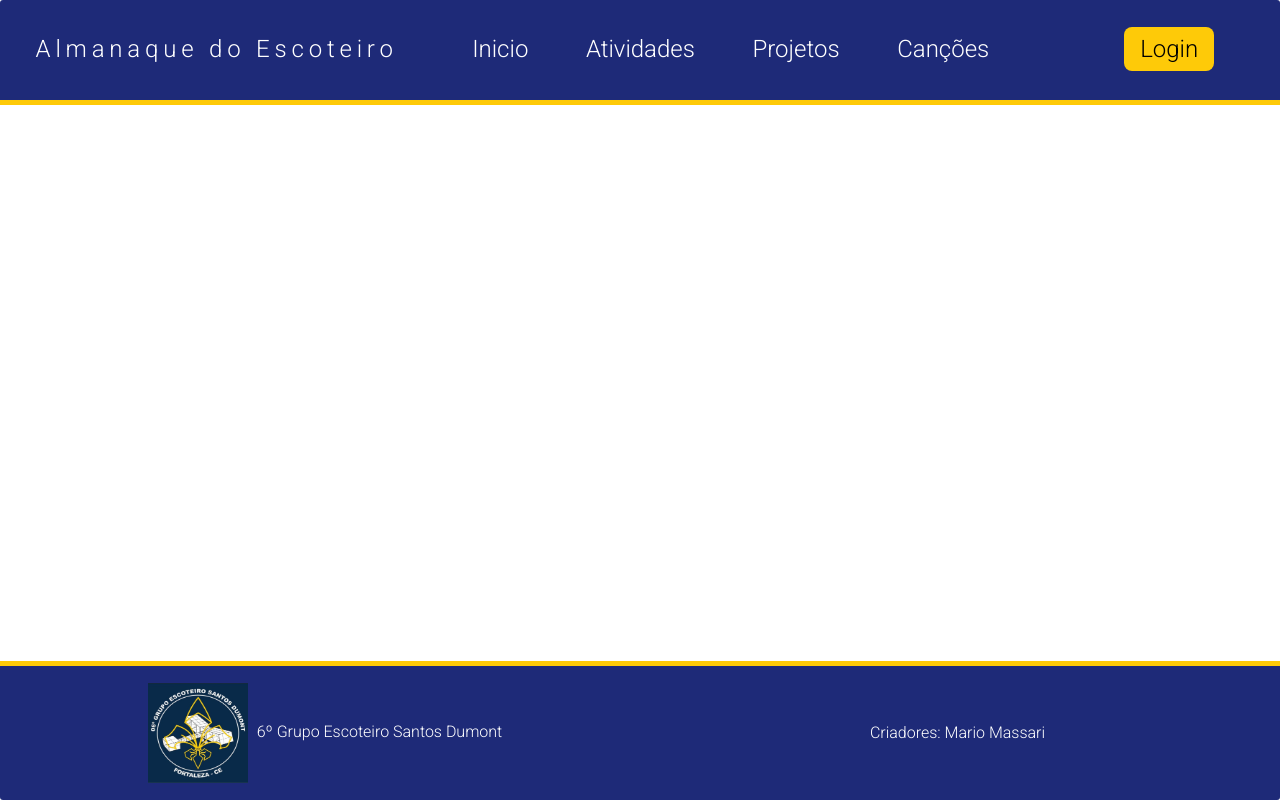
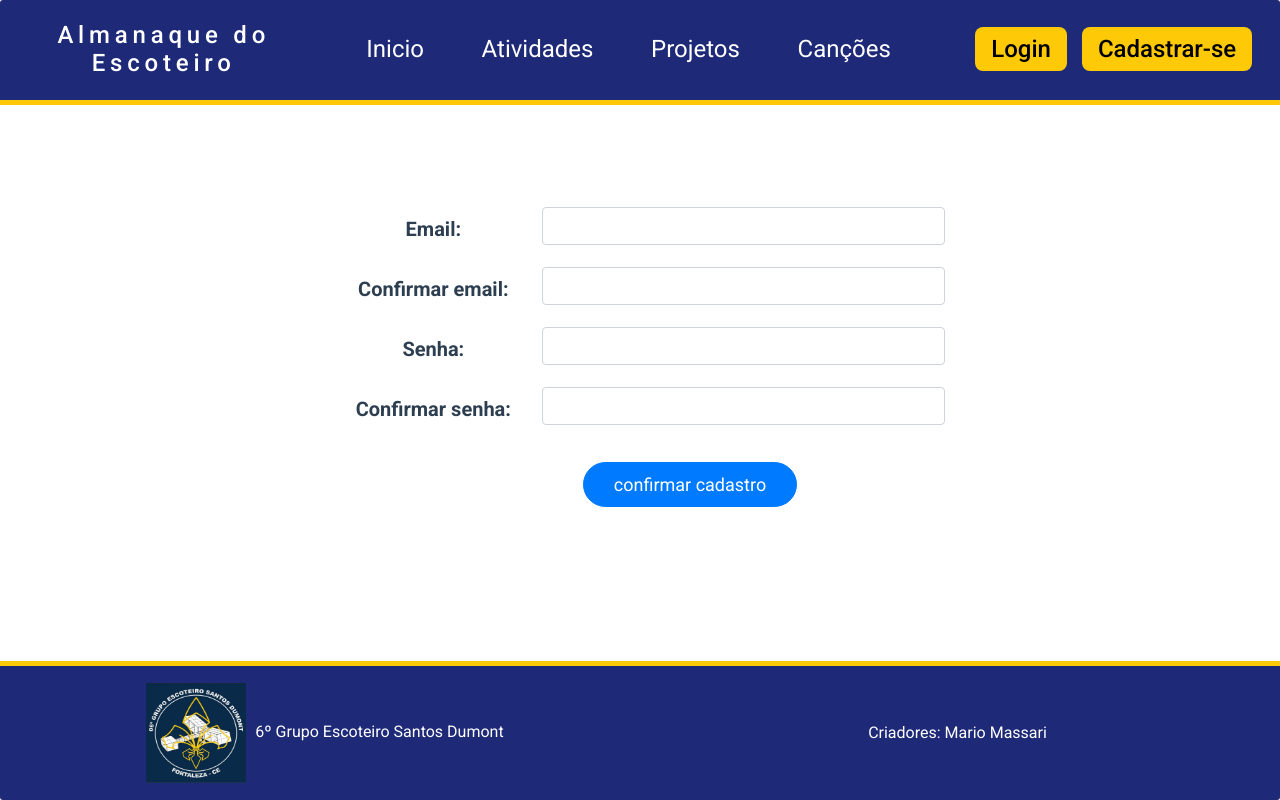
Before and after one commit to mario3920/Ibproject, a Vue app: page /castrar-se in a window 1280 px wide. Built offline with nearby package versions, Linux system fonts and the light colour scheme.

Commit message:
criacao do register

```diff
--- a/src/components/FooterLayout.vue
+++ b/src/components/FooterLayout.vue
@@ -1,6 +1,6 @@
 <template>
     <b-card-footer id="rodape">
-        <b-row>
+        <b-row >
             <b-col sm="6" align-self="center">
                 <div id="GeInfo">
                     <img src="../assets/logoGE.jpg" alt=""/>
--- a/src/components/HeaderLayout.vue
+++ b/src/components/HeaderLayout.vue
@@ -2,7 +2,7 @@
   <b-card-header id="cabecalho" slot>
     <b-row>
       <!-- logo space -->
-      <b-col sm="4" align-self="center">
+      <b-col sm="3" align-self="center">
         <span id="titulo">Almanaque do Escoteiro</span>
       </b-col>
 
@@ -17,8 +17,11 @@
       </b-col>
 
       <!--login button space -->
-      <b-col sm="2" align-self="center">
+      <b-col sm="3" align-self="center">
+
         <router-link id="login" to="/login">Login</router-link>
+
+        <router-link id="login2" to="/castrar-se" >Cadastrar-se</router-link>
       </b-col>
     </b-row>
   </b-card-header>
@@ -60,4 +63,14 @@ export default {};
   border-radius: 8px;
   padding: 0.5rem 1rem 0.5rem 1rem;
 }
+#login2{
+  color: black;
+  font-weight: 500;
+  background-color: #feca08;
+  border: 0;
+  border-radius: 8px;
+  padding: 0.5rem 1rem 0.5rem 1rem;
+  margin-left: 15px;
+  margin-right: 5px;
+}
 </style>
--- a/src/router/index.js
+++ b/src/router/index.js
@@ -39,6 +39,13 @@ const routes = [
 
     component: () =>
     import("../views/Login.vue")
+  },
+  {
+    path: "/castrar-se",
+    name: "Register",
+
+    component: () =>
+    import("../views/Register.vue")
   }
 ];
 
--- a/src/views/Home.vue
+++ b/src/views/Home.vue
@@ -1,14 +1,11 @@
 <template>
-  <div class="home">
+  <div class="home" >
     <b-carousel
       id="carousel-1"
       v-model="slide"
       :interval="3000"
       controls
       indicators
-      background="#ababab"
-      img-width="1024"
-      img-height="480"
       style="text-shadow: 1px 1px 2px #333;"
       @sliding-start="onSlideStart"
       @sliding-end="onSlideEnd"
@@ -34,29 +31,13 @@
         <template v-slot:img>
           <img
             class="d-block img-fluid w-100"
-            width="1024"
-            height="480"
+
             src="https://picsum.photos/1024/480/?image=55"
             alt="image slot"
-          />
+          >
         </template>
       </b-carousel-slide>
-
-      <!-- Slide with blank fluid image to maintain slide aspect ratio -->
-      <b-carousel-slide caption="Blank Image" img-blank img-alt="Blank image">
-        <p>
-          Lorem ipsum dolor sit amet, consectetur adipiscing elit. Suspendisse eros felis, tincidunt
-          a tincidunt eget, convallis vel est. Ut pellentesque ut lacus vel interdum.
-        </p>
-      </b-carousel-slide>
     </b-carousel>
-
-    <p class="mt-4">
-      Slide #: {{ slide }}
-      <br />
-      Sliding: {{ sliding }}
-    </p>
-
   </div>
 </template>
 
@@ -82,3 +63,14 @@ export default {
     }
 }
 </script>
+
+<style lang="scss">
+.home{
+  width: 100%;
+  margin-bottom: 20%;
+  margin-left: 0;
+  margin-top: 0;
+  display: flex;
+  justify-content: center;
+}
+</style>
--- /dev/null
+++ b/src/views/Register.vue
@@ -0,0 +1,107 @@
+<template>
+  <b-container fluid="true" id="loginContainer">
+    <b-alert
+      :show="contador"
+      dismissible
+      variant="danger"
+      @dismissed="contador=0"
+      @dismiss-count-down="contagemRegressiva"
+    >
+      <p>Algo deu errado no seu cadastro, verifique e tente novamente ...</p>
+      <b-progress variant="danger" :max="segContador" :value="contador" height="4px"></b-progress>
+    </b-alert>
+
+    <b-row class="login-container">
+      <!-- blank left space -->
+      <b-col sm="3"></b-col>
+
+      <!-- login center space -->
+
+      <b-col sm="6" align-self="center">
+        <b-form-group>
+          <!-- user input space -->
+          <b-form-group label-cols="4" label="Email:" label-for="email" class="txtLogin">
+            <b-form-input class id="email"></b-form-input>
+          </b-form-group>
+
+          <b-form-group label-cols="4" label="Confirmar email:" label-for="confEmail" class="txtLogin">
+            <b-form-input class id="confEmail"></b-form-input>
+          </b-form-group>
+
+          <!-- password input space -->
+          <b-form-group label-cols="4" label="Senha:" label-for="Password" class="txtLogin">
+            <b-form-input type="Password" id="Pass" ></b-form-input>
+          </b-form-group>
+
+          <b-form-group label-cols="4" label="Confirmar senha:" label-for="confPassword" class="txtLogin">
+            <b-form-input type="confPassword" id="Pass"></b-form-input>
+          </b-form-group>
+
+          <b-button
+            pill
+            variant="primary"
+            id="btnLogin"
+            @click="mostrarAlerta"
+            class="button-login"
+          >confirmar cadastro </b-button>
+        </b-form-group>
+      </b-col>
+
+      <!--blank right space -->
+      <b-col sm="3"></b-col>
+    </b-row>
+  </b-container>
+</template>
+
+<script>
+export default {
+  data() {
+    return {
+      segContador: 10,
+      contador: 0
+    };
+  },
+
+  methods: {
+    contagemRegressiva(contador) {
+      this.contador = contador;
+    },
+
+    mostrarAlerta() {
+      this.contador = this.segContador;
+    }
+  }
+};
+</script>
+
+
+<style lang="scss">
+@import url("https://fonts.googleapis.com/css2?family=Roboto:wght@400;500;700&display=swap");
+
+.login-container {
+  width: 100%;
+  max-width: 1520px;
+  height: 65vh;
+  margin: 0 auto;
+  margin-bottom:25px;
+
+
+  display: flex;
+  align-items: center;
+  justify-content: space-between;
+}
+.button-login {
+  width: 35%;
+  height: 45px;
+  text-align: center;
+  text-decoration: none;
+  font-size: 18px;
+  font-weight: 400;
+  margin-top: 15px;
+  margin-left: 100px;
+}
+.txtLogin {
+  font-size: 20px;
+  font-weight: 700;
+}
+</style>
```
